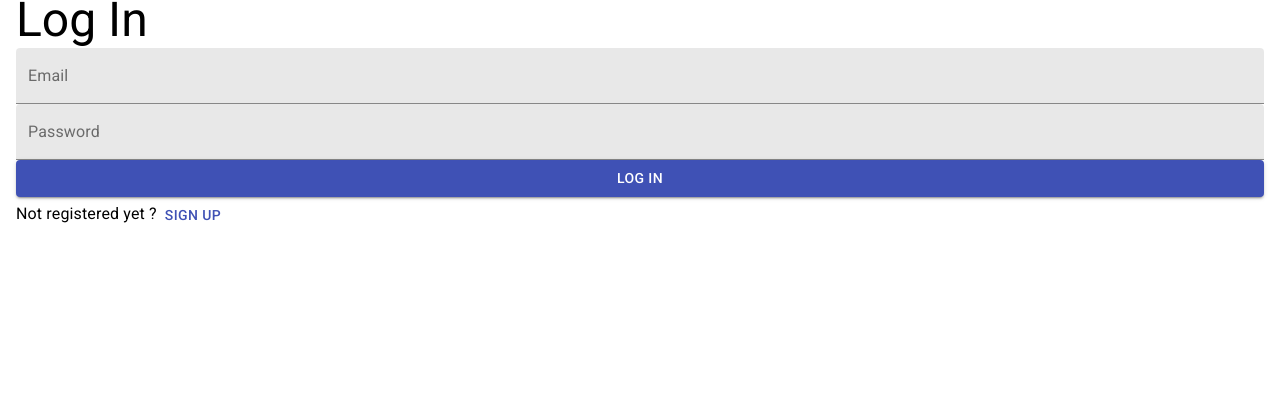
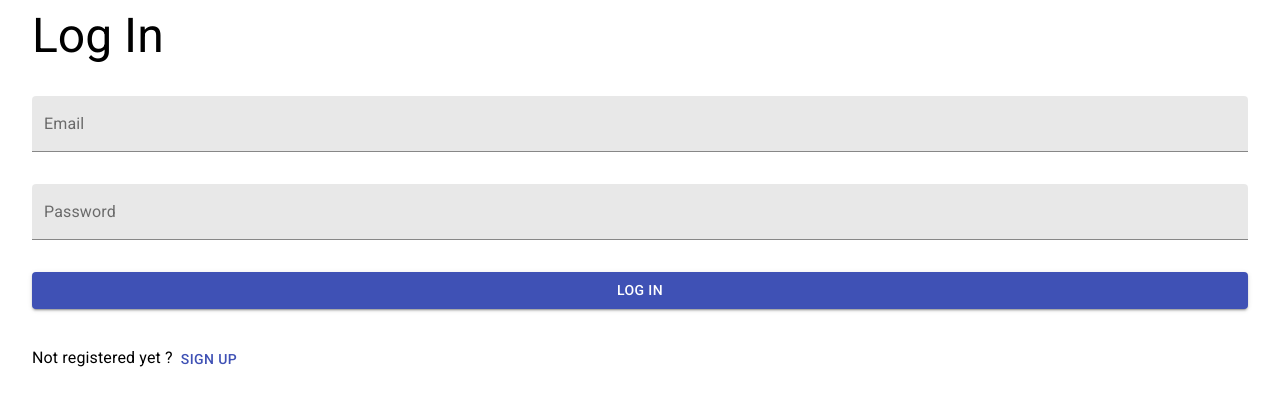
Before and after one commit to habib-chawki/social-app-front, a React (Create React App) app: page /login in a window 1280 px wide. Shown: the top 406 px of the page. Built offline with nearby package versions, Linux system fonts and the light colour scheme.

Commit message:
Set Grid items

```diff
--- a/src/components/custom/LogIn.jsx
+++ b/src/components/custom/LogIn.jsx
@@ -1,6 +1,7 @@
 import React from 'react';
 import { Link } from 'react-router-dom';
 
+import Grid from '@material-ui/core/Grid';
 import { Button } from '@material-ui/core';
 import Typography from '@material-ui/core/Typography';
 
@@ -23,7 +24,10 @@ import withSubmission from '../higher-order/withSubmission';
 function LogIn({ credentials, onChange, onValidate, onSubmit }) {
    return (
       <Form>
+         <Grid item>
             <Typography variant="h3">Log In</Typography>
+         </Grid>
+         <Grid item>
             <Input
                id="email"
                type="text"
@@ -32,6 +36,8 @@ function LogIn({ credentials, onChange, onValidate, onSubmit }) {
                onChange={onChange}
                onValidate={onValidate}
             />
+         </Grid>
+         <Grid item>
             <Input
                id="password"
                type="password"
@@ -40,6 +46,8 @@ function LogIn({ credentials, onChange, onValidate, onSubmit }) {
                onChange={onChange}
                onValidate={onValidate}
             />
+         </Grid>
+         <Grid item>
             <Button
                fullWidth
                type="submit"
@@ -49,12 +57,15 @@ function LogIn({ credentials, onChange, onValidate, onSubmit }) {
             >
                Log in
             </Button>
+         </Grid>
+         <Grid item>
             <Typography>
                Not registered yet ?
                <Button component={Link} to="/" color="primary">
                   Sign Up
                </Button>
             </Typography>
+         </Grid>
       </Form>
    );
 }
```
Lines whose indentation alone changed are shown as unchanged.
